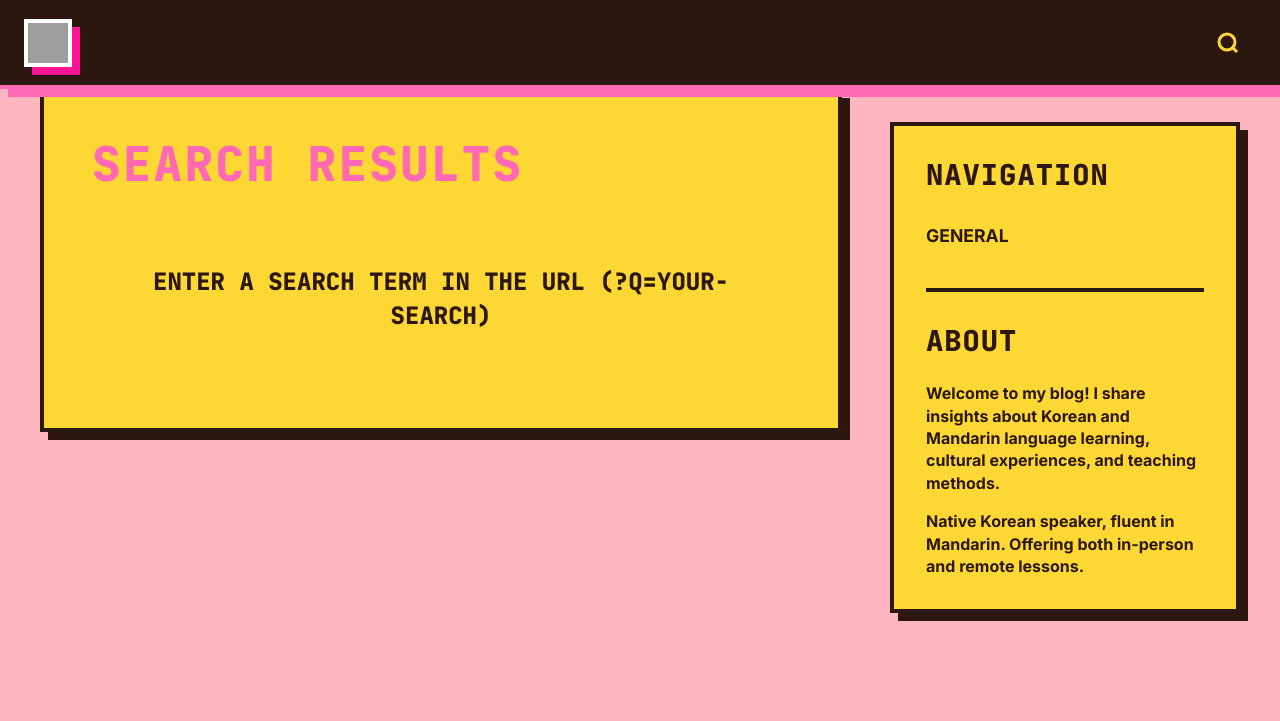
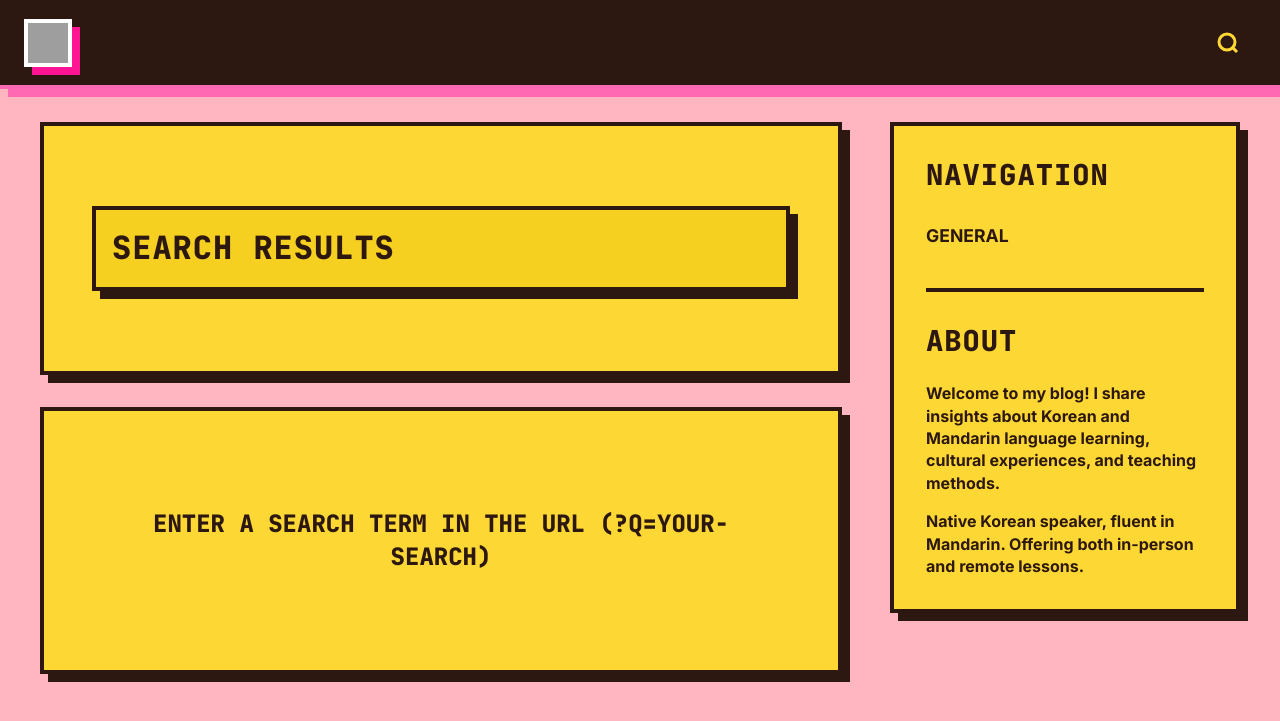
Before and after one commit to nanaleehwang/nanaleehwang.github.io, a Jekyll site: the page built from search.html, in a window 1280 px wide. Shown: the top 721 px of the page. Built offline with Jekyll 4.4.1, drawn with Linux system fonts in a browser that asks for light colours; grey boxes are pictures that could not be loaded.

Commit message:
fix: search results styling inconsistencies and missing margins

```diff
--- a/assets/css/style.css
+++ b/assets/css/style.css
@@ -558,7 +558,7 @@
   transform: none;
 }
 
-/* BRUTALIST SEARCH RESULTS - HARSH DISPLAY */
+/* BRUTALIST SEARCH RESULTS - USING STANDARD POST STYLING */
 .search-query {
   margin-bottom: 2rem;
   color: var(--charcoal);
@@ -567,56 +567,6 @@
   font-size: 1.5rem;
   text-transform: uppercase;
   font-family: 'JetBrains Mono', monospace;
-}
-
-.search-results-page {
-  margin-top: 2rem;
-}
-
-.search-result {
-  margin-bottom: 3rem;
-  padding-bottom: 2rem;
-  border-bottom: 8px solid var(--charcoal);
-}
-
-.search-result:last-child {
-  border-bottom: none;
-}
-
-.search-result h2 {
-  margin: 0 0 1rem 0;
-  font-size: 2rem;
-  font-family: 'JetBrains Mono', monospace;
-  text-transform: uppercase;
-}
-
-.search-result h2 a {
-  color: var(--hot-pink);
-  text-decoration: none;
-  font-weight: 900;
-  transition: none;
-}
-
-.search-result h2 a:hover {
-  color: var(--sunny-yellow);
-  background: var(--charcoal);
-  padding: 4px 8px;
-}
-
-.search-result-date {
-  color: var(--charcoal);
-  font-size: 1rem;
-  margin-bottom: 1rem;
-  font-weight: 900;
-  text-transform: uppercase;
-  font-family: 'JetBrains Mono', monospace;
-}
-
-.search-result-excerpt {
-  color: var(--charcoal);
-  line-height: 1.4;
-  font-weight: 700;
-  font-size: 1.1rem;
 }
 
 .search-highlight {
--- a/assets/js/search.js
+++ b/assets/js/search.js
@@ -86,7 +86,7 @@
   function displayResults(results, query) {
     if (!query) {
       searchQuery.innerHTML = '';
-      searchResults.innerHTML = '<div class="search-hint">Enter a search term in the URL (?q=your-search)</div>';
+      searchResults.innerHTML = '<div class="blog-content"><div class="search-hint">Enter a search term in the URL (?q=your-search)</div></div>';
       return;
     }
 
@@ -94,17 +94,25 @@
 
     if (results.length === 0) {
       searchResults.innerHTML = `
-                <div class="no-results">
-                    <div class="no-results-title">No results found</div>
-                    <div>Try different keywords or check spelling</div>
+                <div class="blog-content">
+                    <div class="no-results">
+                        <div class="no-results-title">No results found</div>
+                        <div>Try different keywords or check spelling</div>
+                    </div>
                 </div>
             `;
     } else {
       const resultsHTML = results.map(post => `
-                <article class="search-result">
-                    <h2><a href="${post.url}">${post.highlightedTitle}</a></h2>
-                    <div class="search-result-date">${post.date}</div>
-                    <div class="search-result-excerpt">${post.highlightedExcerpt}</div>
+                <article class="post-preview">
+                    <div class="blog-content">
+                        <h2 class="post-title post-title--linked">
+                            <a href="${post.url}">${post.highlightedTitle}</a>
+                        </h2>
+                        <p class="post-date">${post.date}</p>
+                        <div class="post-content">
+                            <p>${post.highlightedExcerpt}</p>
+                        </div>
+                    </div>
                 </article>
             `).join('');
       searchResults.innerHTML = resultsHTML;
--- a/search.html
+++ b/search.html
@@ -3,12 +3,13 @@
 permalink: /search/
 ---
 
-<div class="blog-content">
-  <h1>Search Results</h1>
+<div class="blog-content" style="margin-top: 2rem;">
+  <h2>Search Results</h2>
   <div id="searchQuery" class="search-query"></div>
-  <div id="searchResults" class="search-results-page">
-    <div class="search-hint">Enter a search term in the URL (?q=your-search)</div>
-  </div>
+</div>
+
+<div id="searchResults" class="post-list">
+  <div class="search-hint">Enter a search term in the URL (?q=your-search)</div>
 </div>
 
 {% include search-data.html %}
```
